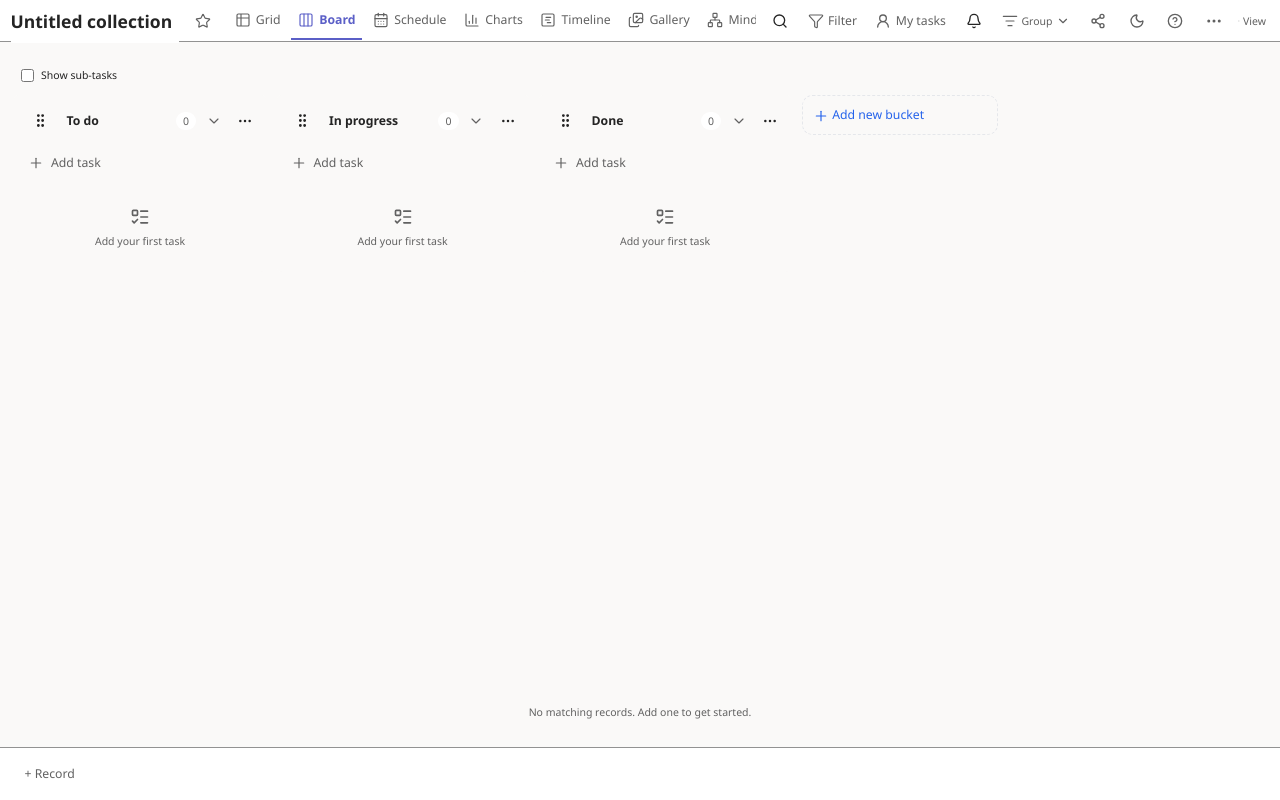
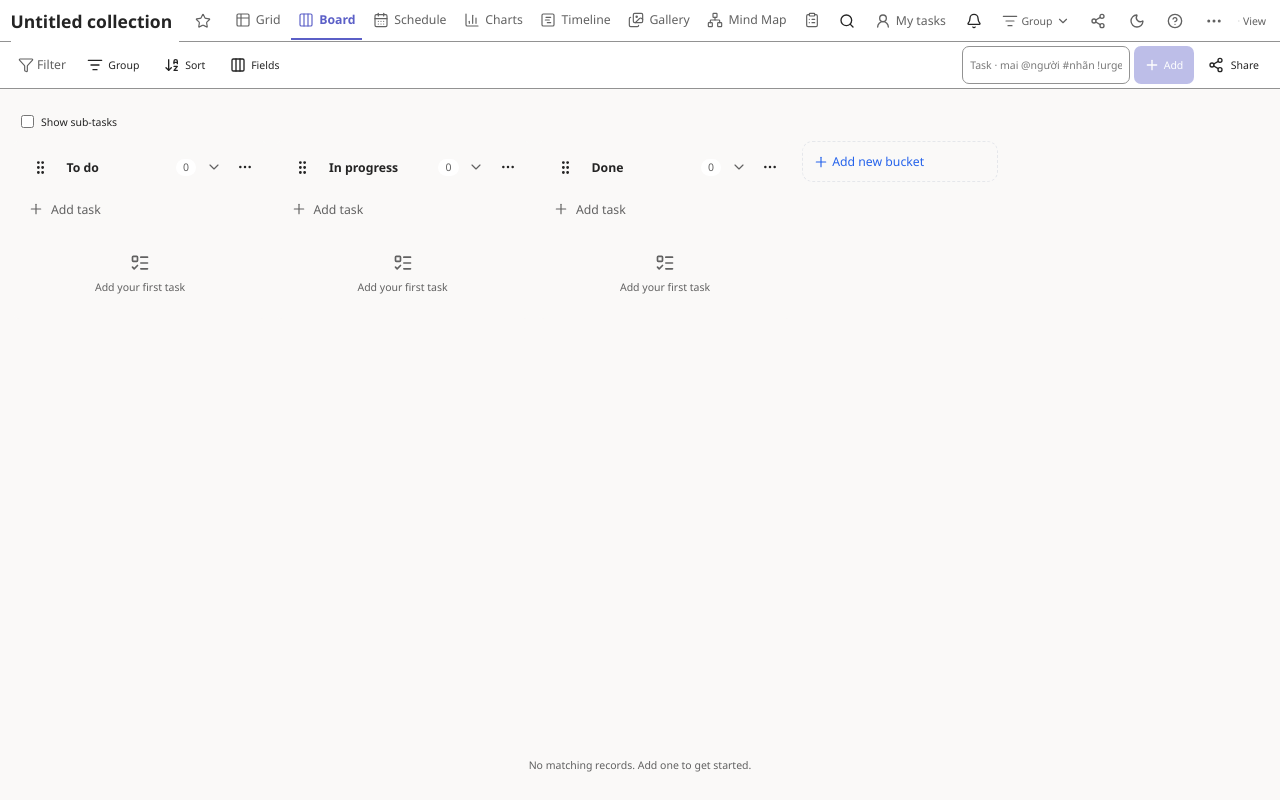
Before and after one commit to eddyvn98/collection-planner, a React (Vite) app: page / in a window 1280 px wide. Built offline with nearby package versions, Linux system fonts and the light colour scheme.

Commit message:
feat(7E): render unified toolbar across views, filter consistently and quick-create in context

```diff
--- a/src/renderers/CollectionSurface.tsx
+++ b/src/renderers/CollectionSurface.tsx
@@ -2,7 +2,7 @@
 import React, { useCallback, useEffect, useMemo, useRef, useState } from "react";
 import { btnClass, fieldTypeGuidance, fieldTypeLabels, hintClass, inputClass, FieldEditor } from "./CollectionFieldEditor";
 import { CollectionScheduleView } from "./CollectionScheduleView"; import { CollectionChartsView } from "./CollectionChartsView";
-import { CollectionTaskFilterBar } from "./CollectionTaskFilterBar";
+import { CollectionUnifiedToolbar } from "./CollectionUnifiedToolbar";
 import { EMPTY_TASK_FILTERS, filterPlannerTasks, type TaskFilterState } from "../collections/collectionPlannerFilters";
 import { TimelineView } from "./CollectionTimelineView";
 import { MindMapView } from "./CollectionMindMapView";
@@ -103,7 +103,7 @@ export function CollectionSurface({ blockId, data, sources = {}, revisionNotice,
     setFull(true);
   };
   const view = data.views.find((v) => v.id === (localViewId ?? data.activeViewId)) ?? data.views[0];
-  const plannerView = ["table", "kanban", "calendar", "charts"].includes(view.kind);
+  const plannerView = view.kind !== "form";
   const rows = useMemo(() => {
     const base = visibleRecords(data, view, plannerView ? "" : search, sources);
     return plannerView ? filterPlannerTasks(data, base, taskFilters) : base;
@@ -163,19 +163,19 @@ export function CollectionSurface({ blockId, data, sources = {}, revisionNotice,
     <CollectionPlannerHeader data={data} view={view} readOnly={readOnly}
       onDataChange={onChange} assignedMode={assignedMode} onAssignedMode={setAssignedMode}
       filters={taskFilters} onFilters={setTaskFilters}
-      filterControl={plannerView ? <CollectionTaskFilterBar data={data} value={taskFilters} readOnly={readOnly}
-       onChange={setTaskFilters} onDataChange={onChange}/> : null}
+      filterControl={null}
       onTitle={title=>onChange({...data,title})}
       onSelect={viewId=>{setAssignedMode(false);if(readOnly)setLocalViewId(viewId);else{setLocalViewId(null);onChange({...data,activeViewId:viewId});}}}
       onDelete={viewId=>onChange(removeView(data,viewId))}
       onAddView={kind=>onChange(addView(data,kind))}
-      onGroup={mode=>onChange(updateView(data,view.id,{boardGroupBy:mode}))}
       settings={settings} showHistory={showHistory}
       onSettings={()=>{setSettings(!settings);setShowHistory(false);}}
       onHistory={()=>{setShowHistory(!showHistory);setSettings(false);}}
       importExport={importExportMenu} canUndo={canUndo} canRedo={canRedo}
       undo={undo} redo={redo} darkMode={darkMode} setDarkMode={setDarkMode}
       navigation={standaloneNavigation} full={full} onExpand={openFull} onClose={closeFull} backRef={backButton}/>
+    <CollectionUnifiedToolbar data={data} view={view} filters={taskFilters} onFilters={setTaskFilters}
+      readOnly={readOnly} onChange={onChange}/>
     {revisionNotice?.stale && <div role="status" className="flex shrink-0 flex-wrap items-center gap-2 border-b px-2 py-1 text-xs">
       <span>Another session has saved a newer board version.</span>
       <button className={btnClass} disabled={revisionNotice.refreshing} onClick={() => void revisionNotice.refresh()}>
@@ -268,9 +268,6 @@ export function CollectionSurface({ blockId, data, sources = {}, revisionNotice,
       {!assignedMode&&!rows.length && view.kind !== "form" && view.kind !== "table" && <div className="p-4 text-center text-xs text-[var(--planner-secondary)]">No matching records. Add one to get started.</div>}
     </div>
     </div>
-    {view.kind !== "table" && <div className="flex shrink-0 flex-wrap items-center gap-2 border-t border-[var(--planner-border)] bg-[var(--planner-surface)] px-4 py-3 dark:border-[var(--planner-border)] dark:bg-[var(--planner-surface)]">
-      <button className={btnClass} disabled={readOnly} onClick={() => onChange(addRecord(data))}>+ Record</button>
-    </div>}
     <CollectionUndoToast message={toast} onUndo={undo} onClose={dismiss} canUndo={canUndo}/>
     <CollectionImportPrompts pending={pendingImport} error={importError}
       onConfirm={()=>{if(pendingImport)onChange(pendingImport);setPendingImport(null);}}
```
